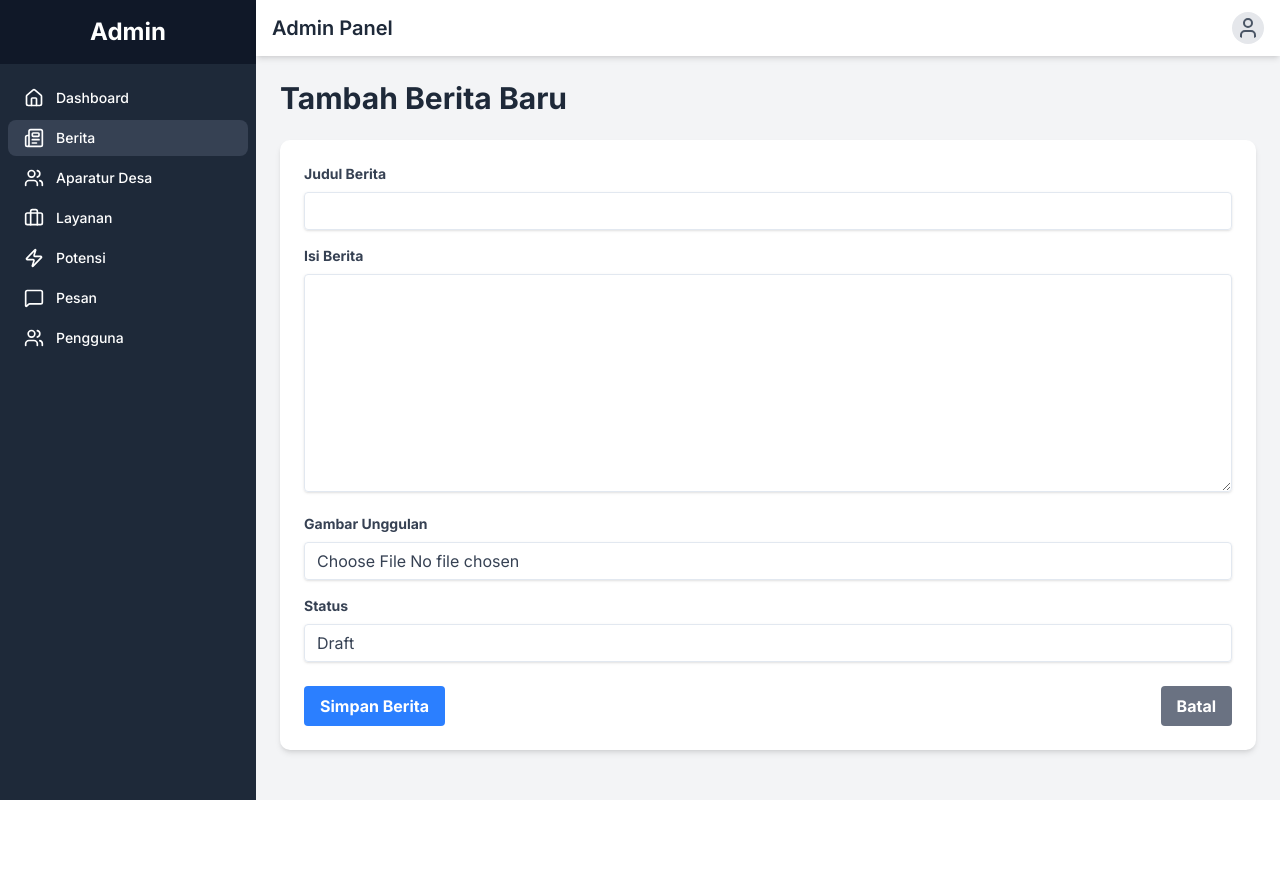
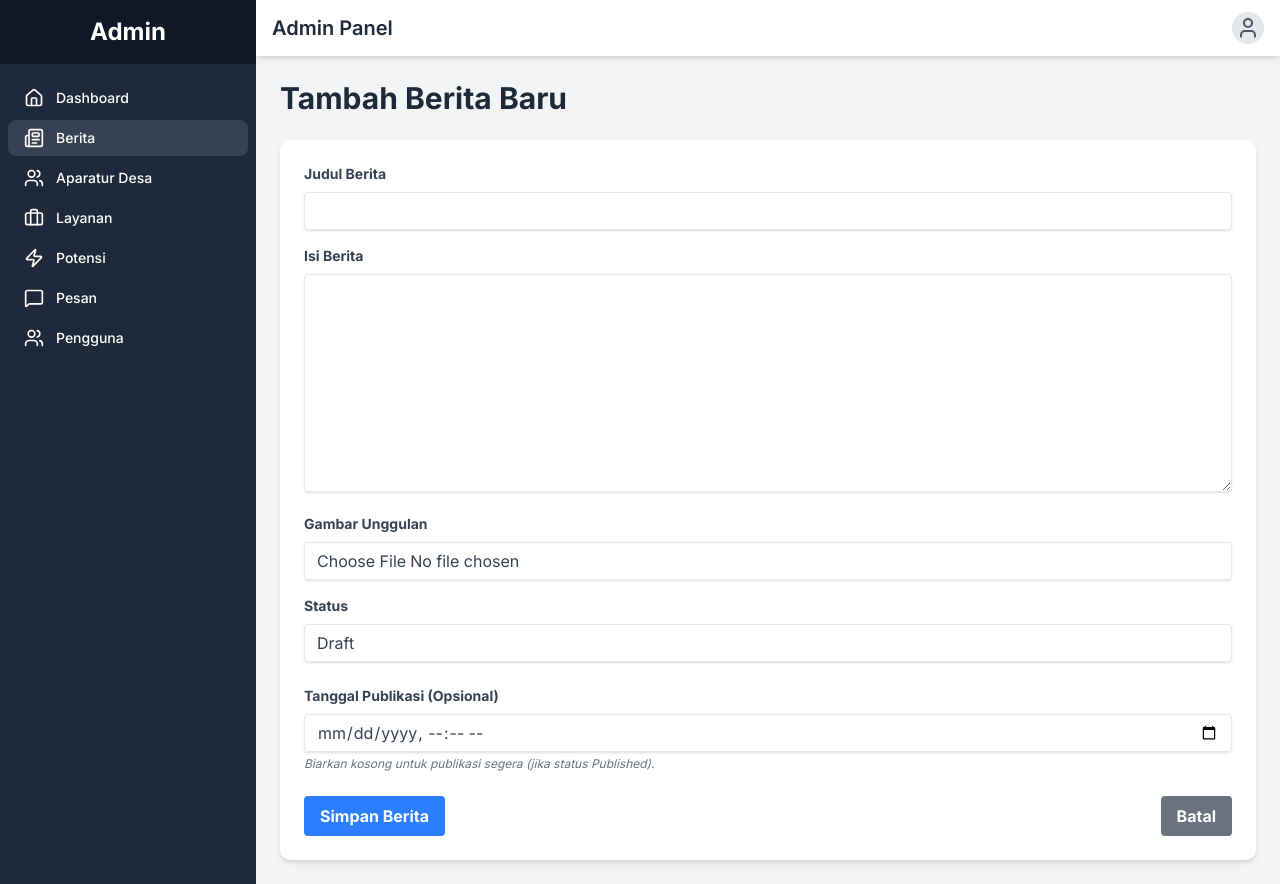
Before and after one commit to ihsanularifinm/sid-seirotan, a Next.js app in the folder frontend/: page /admin/news/create in a window 1280 px wide. Before the commit the page ends 800 px from the top, so only its background shows below. Built offline with nearby package versions, Linux system fonts and the light colour scheme; no server answers.

Commit message:
fix: add published_at to news form and backfill migration

```diff
--- a/frontend/src/app/admin/news/create/page.tsx
+++ b/frontend/src/app/admin/news/create/page.tsx
@@ -72,7 +72,11 @@ export default function CreateNewsPage() {
         featured_image_url = uploadData.url;
       }
 
-      const newsData = { ...data, featured_image_url };
+      const newsData = {
+        ...data,
+        featured_image_url,
+        published_at: data.published_at ? new Date(data.published_at).toISOString() : null,
+      };
 
       const res = await fetch(`${apiUrl}/api/v1/admin/posts`, {
         method: 'POST',
@@ -163,6 +167,16 @@ export default function CreateNewsPage() {
               <option value="archived">Archived</option>
             </select>
           </div>
+          <div className="mb-6">
+            <label htmlFor="published_at" className="block text-gray-700 text-sm font-bold mb-2">Tanggal Publikasi (Opsional)</label>
+            <input
+              type="datetime-local"
+              id="published_at"
+              {...register('published_at')}
+              className="shadow appearance-none border rounded w-full py-2 px-3 text-gray-700 leading-tight focus:outline-none focus:shadow-outline"
+            />
+            <p className="text-gray-500 text-xs italic mt-1">Biarkan kosong untuk publikasi segera (jika status Published).</p>
+          </div>
           <div className="flex items-center justify-between">
             <button
               type="submit"
--- a/frontend/src/types/news.ts
+++ b/frontend/src/types/news.ts
@@ -13,6 +13,7 @@ export const schema = yup.object().shape({
   title: yup.string().required('Judul tidak boleh kosong'),
   content: yup.string().required('Isi berita tidak boleh kosong'),
   status: yup.string().oneOf(['draft', 'published', 'archived']).required(),
+  published_at: yup.string().nullable(),
     featured_image_url: yup.string().optional().default(''),
 });
 
```
Also changed, not shown: 2 other files (tests, documents, lock files or other folders).
